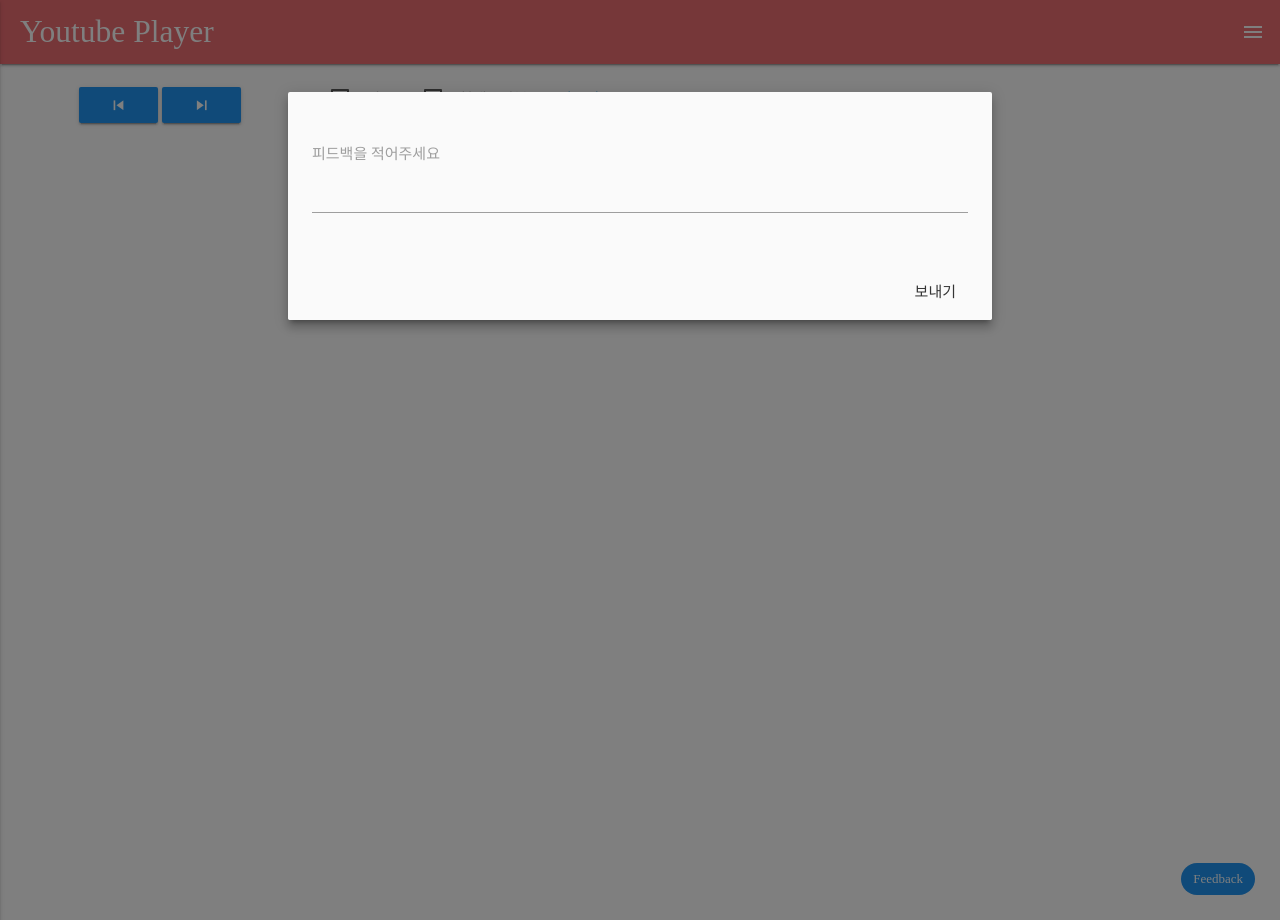
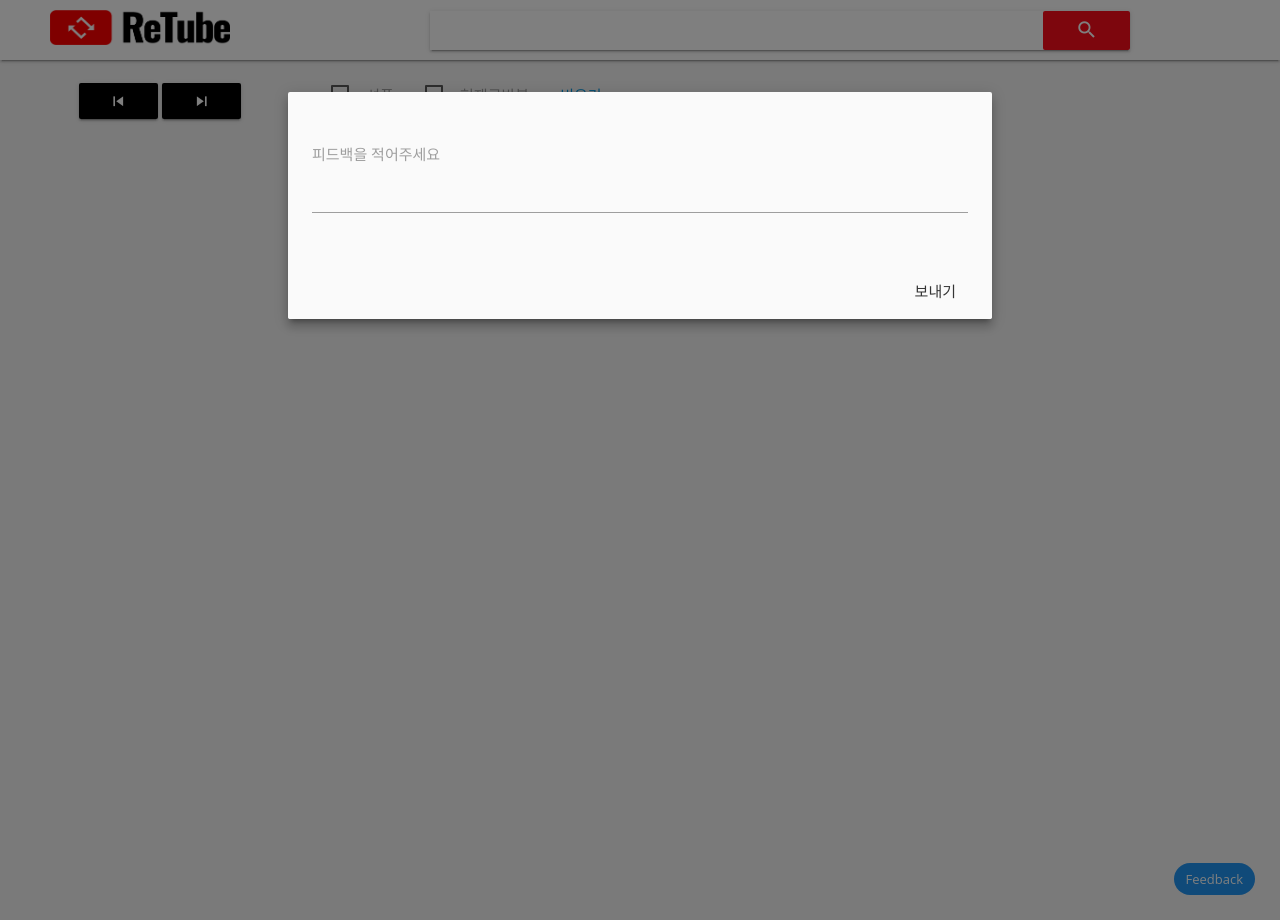
Before and after one commit to dhkim2013/Retube, a Django app: page / in a window 1280 px wide, after a click on "Feedback". Run offline with Django 3.2, Linux system fonts and the light colour scheme.

Commit message:
Try to change design

```diff
--- /dev/null
+++ b/service/static/service/css/index.css
@@ -0,0 +1,109 @@
+nav {
+  background-color: white; }
+
+body {
+  background-color: whitesmoke; }
+  body .nav {
+    background-color: white;
+    width: 100%;
+    height: 60px;
+    display: flex;
+    justify-content: space-between;
+    align-items: center; }
+    body .nav .logo-field {
+      height: 100%;
+      margin-left: 50px;
+      display: flex;
+      justify-content: center;
+      align-items: center; }
+    body .nav form {
+      height: 65%;
+      width: 700px;
+      margin-right: 150px;
+      display: flex;
+      justify-content: center;
+      align-items: center; }
+      body .nav form button {
+        height: 100%;
+        width: 100px;
+        border: 0;
+        border-radius: 2px;
+        background-color: #fc0d1b;
+        display: flex;
+        justify-content: center;
+        align-items: center; }
+        body .nav form button i {
+          color: white;
+          font-size: 1.5rem; }
+      body .nav form input {
+        margin: 0 !important;
+        padding-left: 20px !important;
+        font-size: 20px !important; }
+      body .nav form input[type=text]:not(.browser-default),
+      body .nav form input:not([type]):focus:not([readonly]),
+      body .nav form input[type=text]:not(.browser-default):focus:not([readonly]),
+      body .nav form input[type=password]:not(.browser-default):focus:not([readonly]),
+      body .nav form input[type=email]:not(.browser-default):focus:not([readonly]),
+      body .nav form input[type=url]:not(.browser-default):focus:not([readonly]),
+      body .nav form input[type=time]:not(.browser-default):focus:not([readonly]),
+      body .nav form input[type=date]:not(.browser-default):focus:not([readonly]),
+      body .nav form input[type=datetime]:not(.browser-default):focus:not([readonly]),
+      body .nav form input[type=datetime-local]:not(.browser-default):focus:not([readonly]),
+      body .nav form input[type=tel]:not(.browser-default):focus:not([readonly]),
+      body .nav form input[type=number]:not(.browser-default):focus:not([readonly]),
+      body .nav form input[type=search]:not(.browser-default):focus:not([readonly]),
+      body .nav form textarea.materialize-textarea:focus:not([readonly]) {
+        border-bottom: none;
+        -webkit-box-shadow: none;
+        box-shadow: none; }
+  body .search-result-box {
+    display: flex;
+    flex-direction: column;
+    align-items: center; }
+    body .search-result-box .video {
+      width: 600px;
+      height: 90px;
+      background-color: pink;
+      margin-bottom: 0 !important;
+      padding: 0 !important;
+      display: flex;
+      justify-content: center;
+      align-items: center; }
+      body .search-result-box .video .thumbnail {
+        width: 120px;
+        height: 100%;
+        background-color: blue; }
+      body .search-result-box .video .info-field {
+        width: calc(100% - 120px - 100px);
+        height: 100%;
+        background-color: white;
+        display: flex;
+        flex-direction: column;
+        justify-content: center;
+        align-items: center; }
+        body .search-result-box .video .info-field .title {
+          width: 100%;
+          height: 50%;
+          padding-left: 5px;
+          overflow: hidden;
+          background-color: yellow;
+          display: flex;
+          align-items: center; }
+          body .search-result-box .video .info-field .title span {
+            font-weight: 600; }
+        body .search-result-box .video .info-field .sub-info {
+          width: 100%;
+          height: 50%;
+          padding-left: 5px;
+          background-color: brown;
+          display: flex;
+          align-items: center; }
+      body .search-result-box .video .button-field {
+        width: 100px;
+        height: 100%;
+        background-color: green;
+        display: flex;
+        justify-content: space-around;
+        align-items: center; }
+
+/*# sourceMappingURL=index.css.map */
--- /dev/null
+++ b/service/static/service/css/index.scss
@@ -0,0 +1,219 @@
+nav {
+    background-color: white;
+}
+
+body {
+    background-color: rgb(245, 245, 245);
+
+    // nav {
+    //     width: 100%;
+    //
+    //     .nav-wrapper {
+    //         width: 100%;
+    //         height: 100%;
+    //
+    //         display: flex;
+    //         justify-content: space-between;
+    //
+    //         form {
+    //             width: 700px;
+    //             height: 100%;
+    //
+    //             display: flex;
+    //             justify-content: center;
+    //             align-items: center;
+    //             margin-right: 150px;
+    //
+    //             input {
+    //                 color: black;
+    //                 width: 100%;
+    //                 height: 90%;
+    //                 background-color: pink !important;
+    //                 margin: 0 !important;
+    //             }
+    //
+    //             button {
+    //                 width: 100px;
+    //                 height: 40px;
+    //                 border: 0;
+    //
+    //                 display: flex;
+    //                 justify-content: center;
+    //                 align-items: center;
+    //
+    //                 i {
+    //                     width: 100%;
+    //                     height: 40px;
+    //                     margin-bottom: 20px;
+    //                 }
+    //             }
+    //
+                // input[type=text]:not(.browser-default),
+                // input:not([type]):focus:not([readonly]),
+                // input[type=text]:not(.browser-default):focus:not([readonly]),
+                // input[type=password]:not(.browser-default):focus:not([readonly]),
+                // input[type=email]:not(.browser-default):focus:not([readonly]),
+                // input[type=url]:not(.browser-default):focus:not([readonly]),
+                // input[type=time]:not(.browser-default):focus:not([readonly]),
+                // input[type=date]:not(.browser-default):focus:not([readonly]),
+                // input[type=datetime]:not(.browser-default):focus:not([readonly]),
+                // input[type=datetime-local]:not(.browser-default):focus:not([readonly]),
+                // input[type=tel]:not(.browser-default):focus:not([readonly]),
+                // input[type=number]:not(.browser-default):focus:not([readonly]),
+                // input[type=search]:not(.browser-default):focus:not([readonly]),
+                // textarea.materialize-textarea:focus:not([readonly]) {
+                //     border-bottom: none;
+                //     -webkit-box-shadow: none;
+                //     box-shadow: none;
+                // }
+    //         }
+    //     }
+    // }
+    .nav {
+        background-color: white;
+        width: 100%;
+        height: 60px;
+
+        display: flex;
+        justify-content: space-between;
+        align-items: center;
+
+        .logo-field {
+            height: 100%;
+            margin-left: 50px;
+
+            display: flex;
+            justify-content: center;
+            align-items: center;
+        }
+
+        form {
+            height: 65%;
+            width: 700px;
+            margin-right: 150px;
+
+            display: flex;
+            justify-content: center;
+            align-items: center;
+
+            button {
+                height: 100%;
+                width: 100px;
+
+                border: 0;
+                border-radius: 2px;
+                background-color: rgb(252, 13, 27);
+
+                display: flex;
+                justify-content: center;
+                align-items: center;
+
+                i {
+                    color: white;
+                    font-size: 1.5rem;
+                }
+            }
+
+            input {
+                margin: 0 !important;
+                padding-left: 20px !important;
+                font-size: 20px !important;
+            }
+
+            input[type=text]:not(.browser-default),
+            input:not([type]):focus:not([readonly]),
+            input[type=text]:not(.browser-default):focus:not([readonly]),
+            input[type=password]:not(.browser-default):focus:not([readonly]),
+            input[type=email]:not(.browser-default):focus:not([readonly]),
+            input[type=url]:not(.browser-default):focus:not([readonly]),
+            input[type=time]:not(.browser-default):focus:not([readonly]),
+            input[type=date]:not(.browser-default):focus:not([readonly]),
+            input[type=datetime]:not(.browser-default):focus:not([readonly]),
+            input[type=datetime-local]:not(.browser-default):focus:not([readonly]),
+            input[type=tel]:not(.browser-default):focus:not([readonly]),
+            input[type=number]:not(.browser-default):focus:not([readonly]),
+            input[type=search]:not(.browser-default):focus:not([readonly]),
+            textarea.materialize-textarea:focus:not([readonly]) {
+                border-bottom: none;
+                -webkit-box-shadow: none;
+                box-shadow: none;
+            }
+        }
+    }
+
+    .search-result-box {
+        display: flex;
+        flex-direction: column;
+        align-items: center;
+
+        .video {
+            width: 600px;
+            height: 90px;
+            background-color: pink;
+            margin-bottom: 0 !important;
+            padding: 0 !important;
+
+            display: flex;
+            justify-content: center;
+            align-items: center;
+
+            .thumbnail {
+                width: 120px;
+                height: 100%;
+
+                background-color: blue;
+            }
+
+            .info-field {
+                width: calc(100% - 120px - 100px);
+                height: 100%;
+
+                background-color: white;
+
+                display: flex;
+                flex-direction: column;
+                justify-content: center;
+                align-items: center;
+
+                .title {
+                    width: 100%;
+                    height: 50%;
+                    padding-left: 5px;
+                    overflow: hidden;
+
+                    background-color: yellow;
+
+                    display: flex;
+                    align-items: center;
+
+                    span {
+                        font-weight: 600;
+                    }
+                }
+
+                .sub-info {
+                    width: 100%;
+                    height: 50%;
+                    padding-left: 5px;
+
+                    background-color: brown;
+
+                    display: flex;
+                    align-items: center;
+                }
+            }
+
+            .button-field {
+                width: 100px;
+                height: 100%;
+
+                background-color: green;
+
+                display: flex;
+                justify-content: space-around;
+                align-items: center;
+            }
+        }
+    }
+
+}
--- a/service/templates/service/index.html
+++ b/service/templates/service/index.html
@@ -8,6 +8,7 @@
         <script src="https://cdnjs.cloudflare.com/ajax/libs/materialize/0.100.2/js/materialize.min.js"></script>
         <link href="https://fonts.googleapis.com/icon?family=Material+Icons" rel="stylesheet">
         <script src="https://smtpjs.com/smtp.js"></script>
+        <link rel="stylesheet" href="/static/service/css/index.css" type="text/css">
 
     <style>
         html, body {
@@ -17,7 +18,7 @@
         }
 
         body {
-        	font-family: 'RixSGo L';
+        	font-family: 'Open Sans', sans-serif;
         }
 
         #box {
@@ -103,14 +104,32 @@
     </head>
   <body>
 
-    <nav>
+    <!-- <nav>
         <div class="nav-wrapper">
-            <a href="/" class="brand-logo" style="margin-left: 20px;">Youtube Player</a>
+            <div class="">
+                <a href="/" class="brand-logo" style="margin-left: 40px; margin-top: 8px;"><img src="/static/service/images/logo.png" width="180px" height="35px"></a>
+            </div>
+
+            <form class="search-form">
+                <input class="z-depth-5" type="text">
+                <button type="submit" name="button"><i class="large material-icons">search</i></button>
+            </form>
             <ul id="nav-mobile" class="right hide-on-med-and-down">
                 <li><a href="" data-activates="slide-out" id="button-collapse" onclick="focusToSearchBox()"><i class="material-icons">menu</i></a></li>
             </ul>
         </div>
-    </nav>
+    </nav> -->
+
+    <div class="nav z-depth-1">
+        <div class="logo-field">
+            <a href="/" class="brand-logo"><img src="/static/service/images/logo.png" width="180px" height="35px"></a>
+        </div>
+
+        <form id="search-form" class="search-form z-depth-1">
+            <input id="search-bar" class="z-depth-5" type="text">
+            <button type="submit" name="button"><i class="large material-icons">search</i></button>
+        </form>
+    </div>
     <br>
 
     <div class="row">
@@ -119,8 +138,8 @@
             <div class="center">
                 <div class="container">
 
-                    <a class="waves-effect waves-light blue btn" onclick="prevVideo()"><i class="material-icons">skip_previous</i></a>
-                    <a class="waves-effect waves-light blue btn" onclick="nextVideo()"><i class="material-icons">skip_next</i></a>
+                    <a class="waves-effect waves-light black btn" onclick="prevVideo()"><i class="material-icons">skip_previous</i></a>
+                    <a class="waves-effect waves-light black btn" onclick="nextVideo()"><i class="material-icons">skip_next</i></a>
 
                     <br>
                     <br>
@@ -193,6 +212,7 @@
 
         $(document).ready(() => {
             initYoutubeAPI();
+            onSubmitSearchBar();
             $('#button-collapse').sideNav({
                     menuWidth: 800, // Default is 240
                 }
@@ -202,8 +222,90 @@
                 search($('#query').val());
             });
             $('.modal').modal();
+            $(window).resize(() => {
+                searchResultBoxSetSize();
+            });
             onClickFeedbackSubmit($('#feedback-submit'));
         });
+
+        function onSubmitSearchBar() {
+            $('#search-form').on('submit', (e) => {
+                console.log('test');
+                e.preventDefault();
+                appendSearchResultBox();
+                getVideoIdsByQuery($('#search-bar').val(), getVideoDataByIds);
+            });
+        }
+
+        function foo(data) {
+            console.log(data);
+        }
+
+        function appendSearchResultBox() {
+            $('body').append(`
+                <div class="search-result-box z-depth-1">
+                    <div class="video card-panel">
+                        <div class="thumbnail">
+
+                        </div>
+                        <div class="info-field">
+                            <div class="title">
+                                <span>정은지&서인국 - 우리 사랑 이대로 (응답하라 1997 Official OST Love Story Part 2)</span>
+                            </div>
+                            <div class="sub-info">
+                                원더케이(1THEK) ㆍ 1 : 23 : 5
+                            </div>
+                        </div>
+                        <div class="button-field">
+                            <i class="basket material-icons" id="basket">add</i>
+                            <i class="play material-icons" id="play">play_arrow</i>
+                        </div>
+                    </div>
+
+                    <div class="video card-panel">
+                        <div class="thumbnail">
+
+                        </div>
+                        <div class="info-field">
+                            <div class="title">
+                                <span>정은지&서인국 - 우리 사랑 이대로</span>
+                            </div>
+                            <div class="sub-info">
+                                원더케이(1THEK) ㆍ 1 : 23 : 5
+                            </div>
+                        </div>
+                        <div class="button-field">
+                            <i class="basket material-icons" id="basket">add</i>
+                            <i class="play material-icons" id="play">play_arrow</i>
+                        </div>
+                    </div>
+
+
+                    <div class="video card-panel">
+
+                    </div>
+                </div>
+
+            `);
+            searchResultBoxSetSize();
+        }
+
+        function searchResultBoxSetSize() {
+            let searchBarPosition = $('#search-bar').position();
+            let resultBoxLeft = searchBarPosition.left;
+            let resultBoxTop = searchBarPosition.top + 45;
+            let searchBarWidth = $('#search-bar').width() + 20;
+
+            let style = {
+                'position': 'absolute',
+                'left': resultBoxLeft,
+                'top': resultBoxTop,
+                'width': searchBarWidth,
+                'height': '500px',
+                'background-color': 'white'
+            }
+            $('.search-result-box').css(style);
+        }
 
         function search(query) {
             cnt = 0;
@@ -326,10 +428,11 @@
                 async: false,
                 success: (videos) => {
                     for(var i in videos.items) {
-                        if(option == 1) appendVideoToSearchBox(videos.items[i]);
-                        else if(option == 2) appendVideoToList(videos.items[i], i);
-                        else console.log('error');
-                        saveVideoId(videos.items[i].id);
+                        foo(videos.items[i]);
+                        // if(option == 1) appendVideoToSearchBox(videos.items[i]);
+                        // else if(option == 2) appendVideoToList(videos.items[i], i);
+                        // else console.log('error');
+                        // saveVideoId(videos.items[i].id);
                     }
                     finishLoading();
                 }
@@ -475,11 +578,11 @@
         }
 
         function changeColor(now) {
-            $(`#list${now}`).css('color', '#1976d2');
+            $(`#list${now}`).css('color', 'black');
         }
 
         function restoreColor(now) {
-            $(`#list${now}`).css('color', 'black');
+            $(`#list${now}`).css('color', 'aeaeae');
         }
 
         function setCookie(cName, cValue, cDay){
```
Also changed, not shown: service/static/service/images/logo.png (added), 1 other file.
